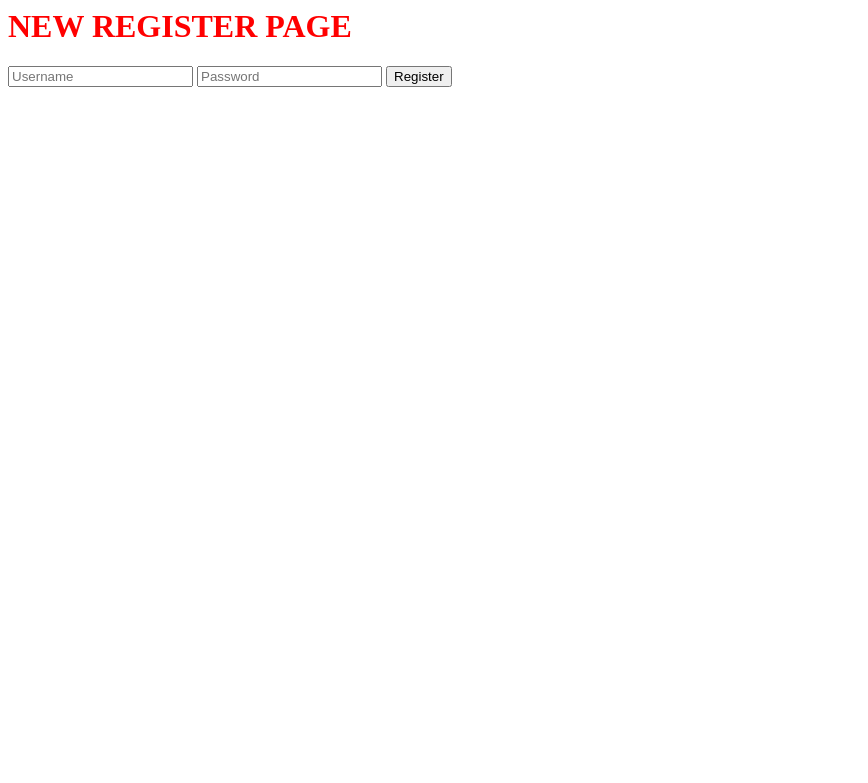
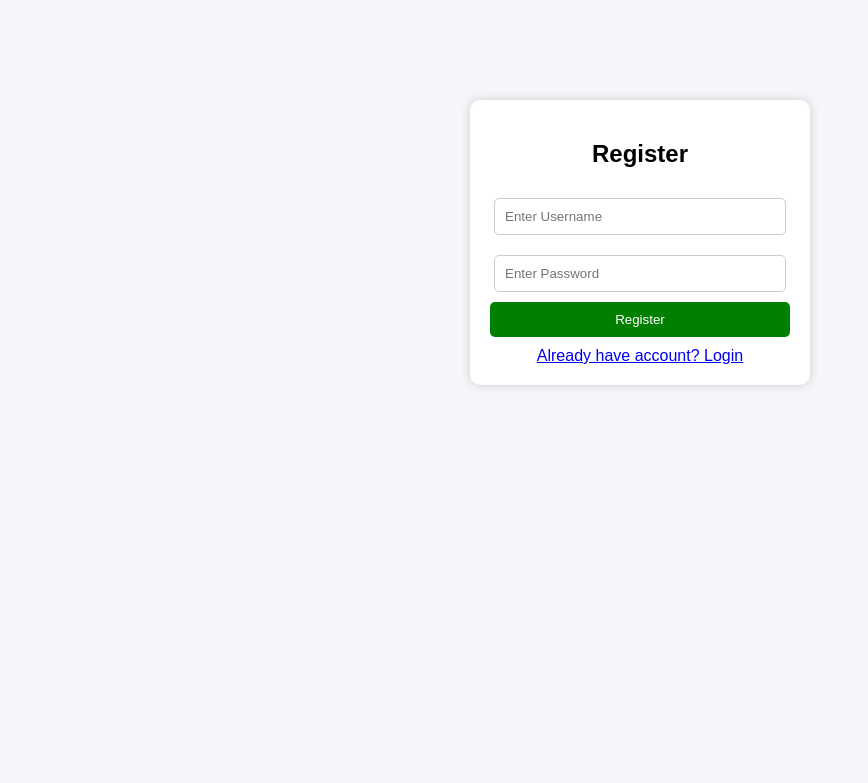
Before and after one commit to maddibhuvana111-hms/HMS-project, a Flask app: page /register in a window 1280 px wide. Shown: the top 783 px of the page, without its empty margins (0-868 px from the left). Run offline with Flask 3, Linux system fonts and the light colour scheme.

Commit message:
register UI improved

```diff
--- a/templates/register.html
+++ b/templates/register.html
@@ -1,11 +1,68 @@
-<h1 style="color:red;">NEW REGISTER PAGE</h1>
+<!DOCTYPE html>
+<html>
+<head>
+    <title>Register</title>
 
-{% if error %}
-<p style="color:red;">{{ error }}</p>
-{% endif %}
+    <link rel="stylesheet" href="{{ url_for('static', filename='style.css') }}">
 
-<form method="POST">
-    <input type="text" name="username" placeholder="Username" required>
-    <input type="password" name="password" placeholder="Password" required>
-    <button type="submit">Register</button>
-</form>
+    <style>
+        body {
+            background: #f4f6f9;
+            font-family: Arial;
+        }
+
+        .container {
+            width: 300px;
+            margin: 100px auto;
+            background: white;
+            padding: 20px;
+            border-radius: 10px;
+            box-shadow: 0px 0px 10px #ccc;
+            text-align: center;
+        }
+
+        h2 {
+            margin-bottom: 20px;
+        }
+
+        input {
+            width: 90%;
+            padding: 10px;
+            margin: 10px 0;
+            border-radius: 5px;
+            border: 1px solid #ccc;
+        }
+
+        button {
+            background: green;
+            color: white;
+            padding: 10px;
+            width: 100%;
+            border: none;
+            border-radius: 5px;
+        }
+
+        a {
+            display: block;
+            margin-top: 10px;
+        }
+    </style>
+</head>
+
+<body>
+
+<div class="container">
+    <h2>Register</h2>
+
+    <form method="POST">
+        <input type="text" name="username" placeholder="Enter Username" required>
+        <input type="password" name="password" placeholder="Enter Password" required>
+
+        <button type="submit">Register</button>
+    </form>
+
+    <a href="/login">Already have account? Login</a>
+</div>
+
+</body>
+</html>
```
